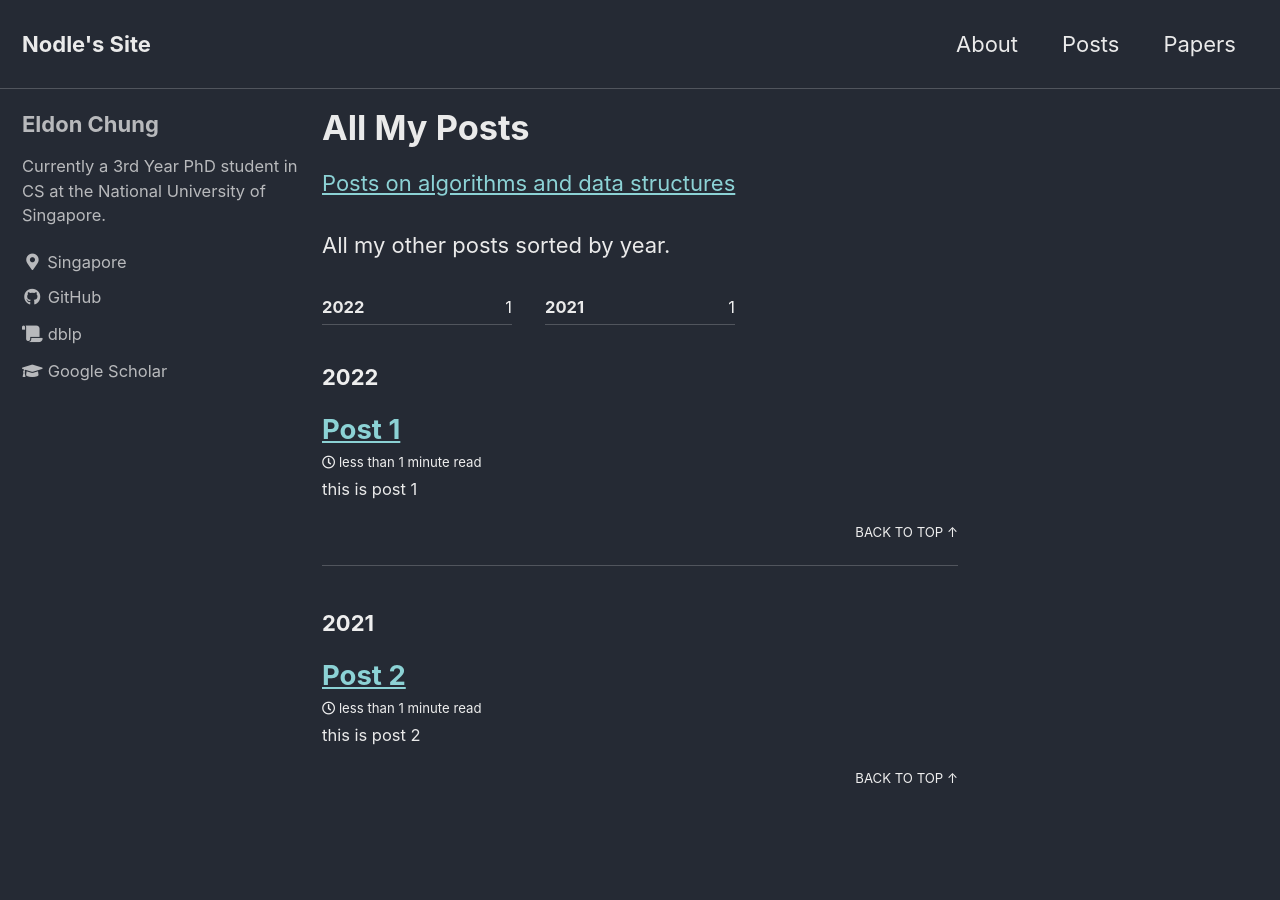
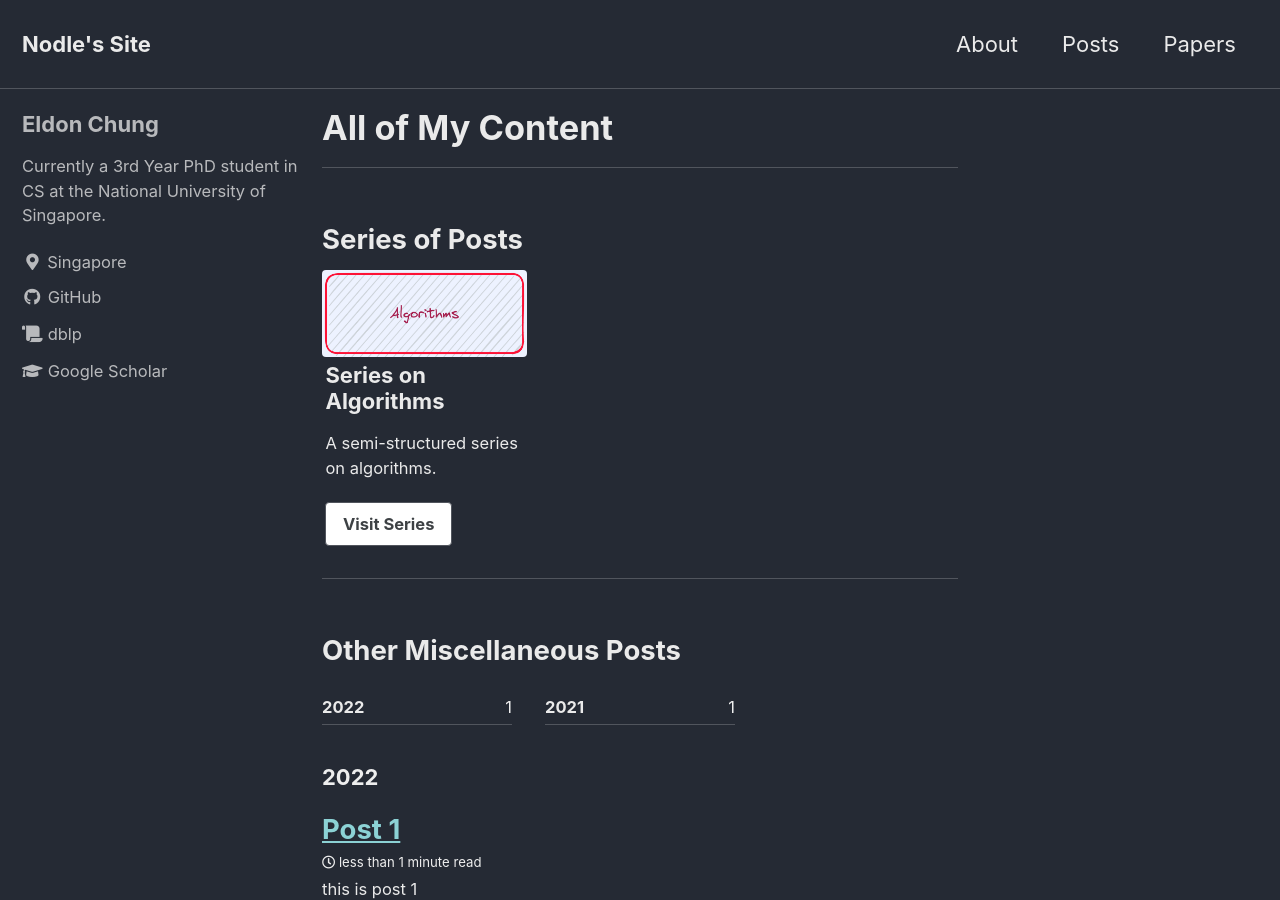
Before and after one commit to Eldon-Chung/eldon-chung.github.io, a Jekyll site: the page built from _pages/posts.md, in a window 1280 px wide and 900 px high. Built offline with Jekyll 4.4.1, drawn with Linux system fonts in a browser that asks for light colours; cached includes are drawn as plain includes.

Commit message:
structure posts page a little better

```diff
--- a/_pages/posts.md
+++ b/_pages/posts.md
@@ -1,11 +1,19 @@
 ---
-title: "All My Posts"
+title: "All of My Content"
 permalink: /posts/
 layout: posts
 author_profile: true
+feature_row:
+  - url: /algos/
+    image_path: /assets/img/algos/title-card.png
+    excerpt: "A semi-structured series on algorithms."
+    title: "Series on Algorithms"
+    btn_label: "Visit Series"
+    btn_class: "btn--inverse"
 ---
 
-[Posts on algorithms and data structures](/algos/)
+-----------------------------------------------
+## Series of Posts
+{% include feature_row %}
 
-
-All my other posts sorted by year.
+## Other Miscellaneous Posts
```
Also changed, not shown: _pages/algos.md (+3 -0 lines), assets/img/algos/title-card.png (added), 1 other file.
